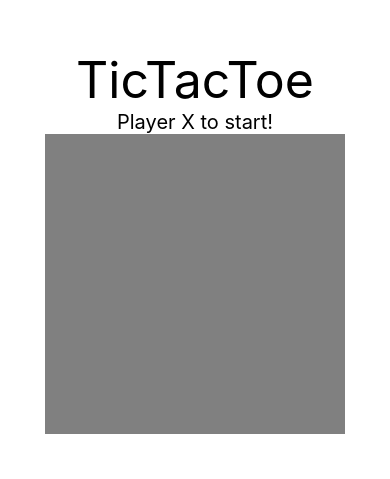
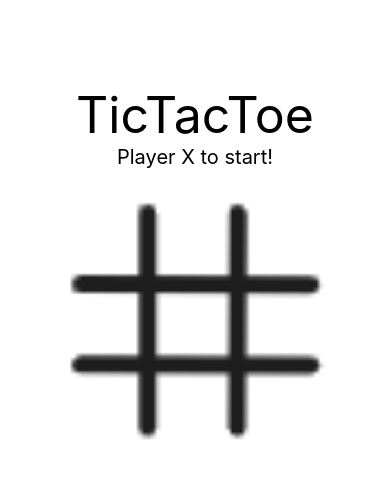
Before and after one commit to johnreyes96/udemy-tictactoe-app-using-react-native, a React Native app: screen / in a window 390 px wide. Shown: the part 145-624 px from the top of the page. Built offline with nearby package versions, Linux system fonts and the light colour scheme.

Commit message:
add image to tic tac toe grid

```diff
--- a/App.js
+++ b/App.js
@@ -1,6 +1,6 @@
 import { StatusBar } from 'expo-status-bar';
 import react from 'react';
-import { FlatList, StyleSheet, Text, TouchableOpacity, View } from 'react-native';
+import { FlatList, StyleSheet, Text, TouchableOpacity, View, Image } from 'react-native';
 
 const delay = ms => new Promise(res => setTimeout(res, ms));
 
@@ -78,6 +78,10 @@
       <Text style={styles.txt1}>TicTacToe</Text>
       <Text style={styles.txt2}>{notification}</Text>
       <View style={styles.flatlistContainer}>
+        <Image
+          source={require('./assets/bg.png')}
+          style={styles.image}
+        />
         <FlatList
           style={styles.list}
           data={board}
@@ -105,7 +109,7 @@
   flatlistContainer: {
     justifyContent: 'center',
     alignItems: 'center',
-    height: 370,
+    height: 300,
     width: '100%'
   },
   txt1: {
@@ -124,8 +128,12 @@
   square: {
     height: 100,
     width: 100,
-    backgroundColor: 'gray',
     justifyContent: 'center',
     alignItems: 'center'
+  },
+  image: {
+    width: 300,
+    height: 300,
+    position: 'absolute'
   }
 });
```
Also changed, not shown: assets/bg.png (added).
